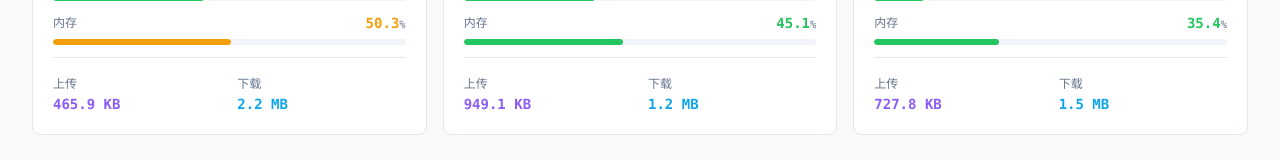
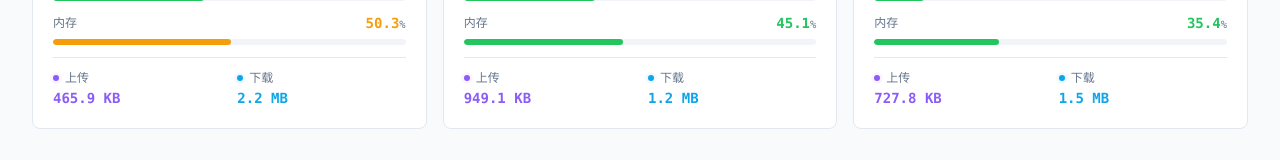
Before and after one commit to ynp1078614229/vps-monitor, a Next.js app: page / in a window 1280 px wide. Shown: the part 244-404 px from the top of the page. Built offline with nearby package versions, Linux system fonts and the light colour scheme; no server answers; a web font is replaced by a local one.

Commit message:
feat: 网络流量实时刷新优化
Coze-Commit-Type: user
Coze-User-ID: 1215412871116848
Coze-Conversation-ID: 12413838

```diff
--- a/public/agent/vps-monitor.js
+++ b/public/agent/vps-monitor.js
@@ -25,7 +25,7 @@ const { URL } = require('url');
 const CONFIG = {
   serverUrl: process.env.SERVER_URL || 'http://localhost:5000',
   secret: process.env.AGENT_SECRET || '',
-  interval: parseInt(process.env.INTERVAL || '30', 10) * 1000,
+  interval: parseInt(process.env.INTERVAL || '5', 10) * 1000,
   serverId: process.env.SERVER_ID || os.hostname(),
   version: '1.0.0',
 };
--- a/src/app/page.tsx
+++ b/src/app/page.tsx
@@ -46,7 +46,7 @@ export default function DashboardPage() {
 
   useEffect(() => {
     fetchServers();
-    const interval = setInterval(fetchServers, 15_000);
+    const interval = setInterval(fetchServers, 5_000);
     return () => clearInterval(interval);
   }, [fetchServers]);
 
--- a/src/components/dashboard/server-card.tsx
+++ b/src/components/dashboard/server-card.tsx
@@ -126,16 +126,28 @@ export function ServerCard({
             </div>
           </div>
 
-          {/* Network */}
+          {/* Network - Real-time */}
           <div className="flex gap-4 pt-3 border-t border-[var(--border)]">
             <div className="flex-1">
-              <span className="text-xs text-[var(--muted-foreground)]">上传</span>
+              <div className="flex items-center gap-1.5 mb-0.5">
+                <span className="relative flex h-1.5 w-1.5">
+                  <span className="animate-ping absolute inline-flex h-full w-full rounded-full bg-[var(--chart-4)] opacity-75" />
+                  <span className="relative inline-flex rounded-full h-1.5 w-1.5 bg-[var(--chart-4)]" />
+                </span>
+                <span className="text-xs text-[var(--muted-foreground)]">上传</span>
+              </div>
               <p className="metric-value text-sm text-[var(--chart-4)]">
                 {formatKB(latest.networkTxBytes)}
               </p>
             </div>
             <div className="flex-1">
-              <span className="text-xs text-[var(--muted-foreground)]">下载</span>
+              <div className="flex items-center gap-1.5 mb-0.5">
+                <span className="relative flex h-1.5 w-1.5">
+                  <span className="animate-ping absolute inline-flex h-full w-full rounded-full bg-[var(--chart-1)] opacity-75" />
+                  <span className="relative inline-flex rounded-full h-1.5 w-1.5 bg-[var(--chart-1)]" />
+                </span>
+                <span className="text-xs text-[var(--muted-foreground)]">下载</span>
+              </div>
               <p className="metric-value text-sm text-[var(--chart-1)]">
                 {formatKB(latest.networkRxBytes)}
               </p>
```
